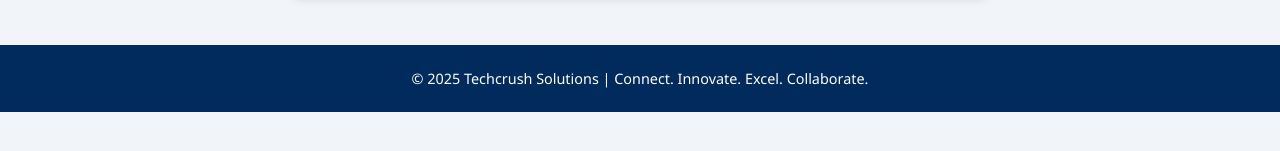
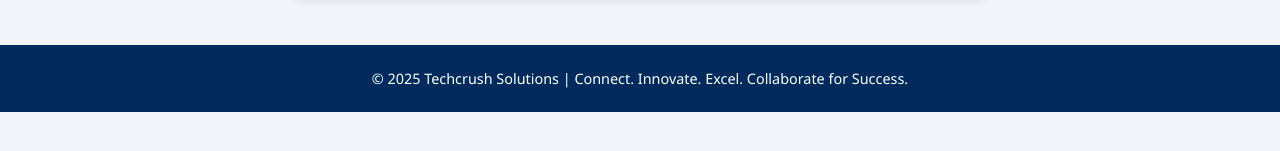
Before and after one commit to lahyinqs/Techcrush-Capstone, a plain HTML site: page Contactus.html in a window 1280 px wide. Shown: the part 621-772 px from the top of the page. Drawn offline with Linux system fonts and the light colour scheme.

Commit message:
contact updated

```diff
--- a/Contactus.html
+++ b/Contactus.html
@@ -41,7 +41,7 @@
   </div>
 
   <footer>
-    &copy; 2025 Techcrush Solutions | Connect. Innovate. Excel. Collaborate.
+    &copy; 2025 Techcrush Solutions | Connect. Innovate. Excel. Collaborate for Success.
   </footer>
 </body>
 </html>
```
